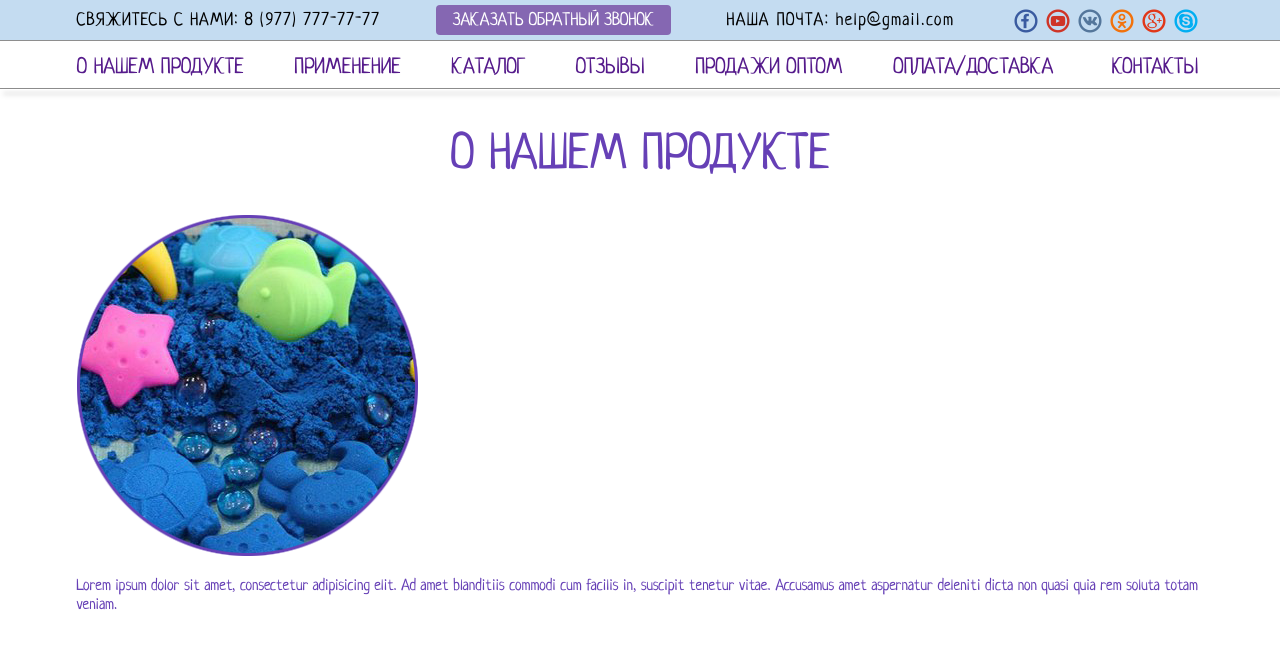
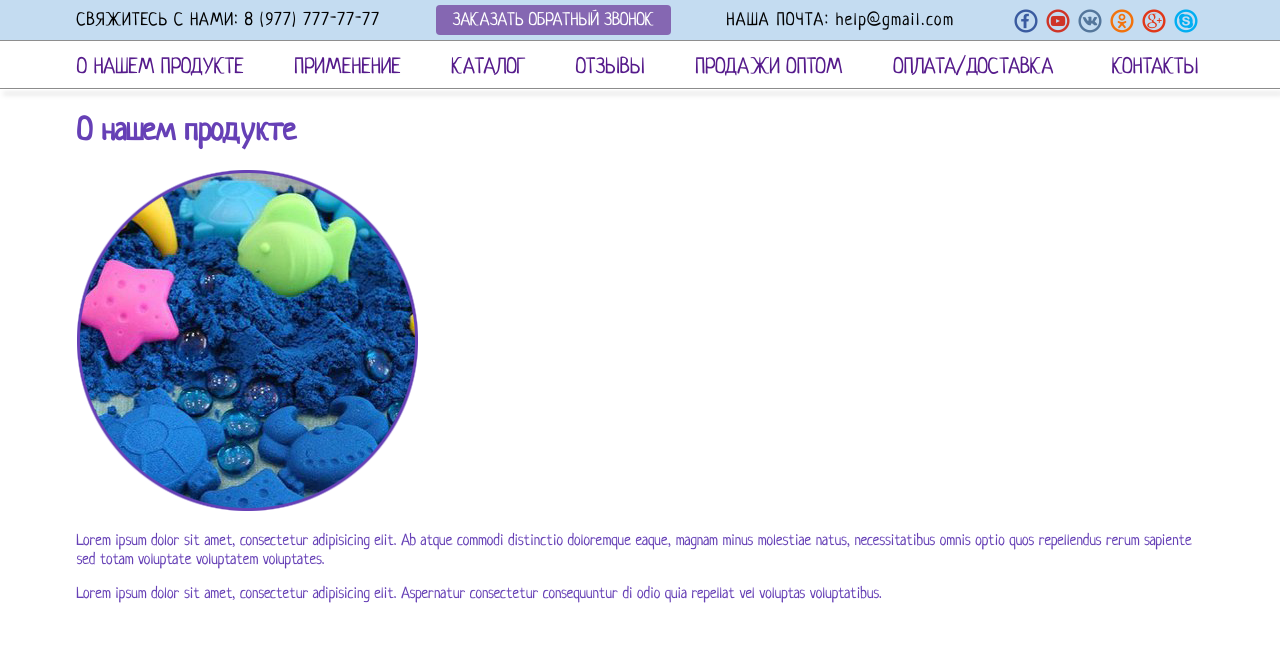
Before and after one commit to erised-ice/Sand, a plain HTML site: page index.html in a window 1280 px wide. Drawn offline with Linux system fonts and the light colour scheme.

Commit message:
rename-html-selectors

```diff
--- a/index.html
+++ b/index.html
@@ -49,12 +49,19 @@
 </div>
 <main class="content">
     <div class="content__inner inner">
-        <h1 class="maintext__name name">О нашем продукте</h1>
-        <div class="text__image round-image">
-            <img src="img/RoundImage.png" alt="" class="round-image">
+        <div class="product">
+            <h1 class="product__title">О нашем продукте</h1>
+            <div class="product__body">
+                <div class="product__picture">
+                    <img src="img/RoundImage.png" alt="" class="product__img">
+                </div>
+                <div class="product__text">
+                    <p>Lorem ipsum dolor sit amet, consectetur adipisicing elit. Ab atque commodi distinctio doloremque eaque, magnam minus molestiae natus, necessitatibus omnis optio quos repellendus rerum sapiente sed totam voluptate voluptatem voluptates.</p>
+                    <p>Lorem ipsum dolor sit amet, consectetur adipisicing elit. Aspernatur consectetur consequuntur di odio quia repellat vel voluptas voluptatibus.</p>
+                </div>
+            </div>
         </div>
-        <p class="maintext__text text">Lorem ipsum dolor sit amet, consectetur adipisicing elit. Ad amet blanditiis commodi cum facilis in, suscipit tenetur vitae. Accusamus amet aspernatur deleniti dicta non quasi quia rem soluta totam veniam.</p>
-        </div>
+    </div>
 </main>
 <footer class="footer">
     <div class="footer__inner inner"></div>
```
